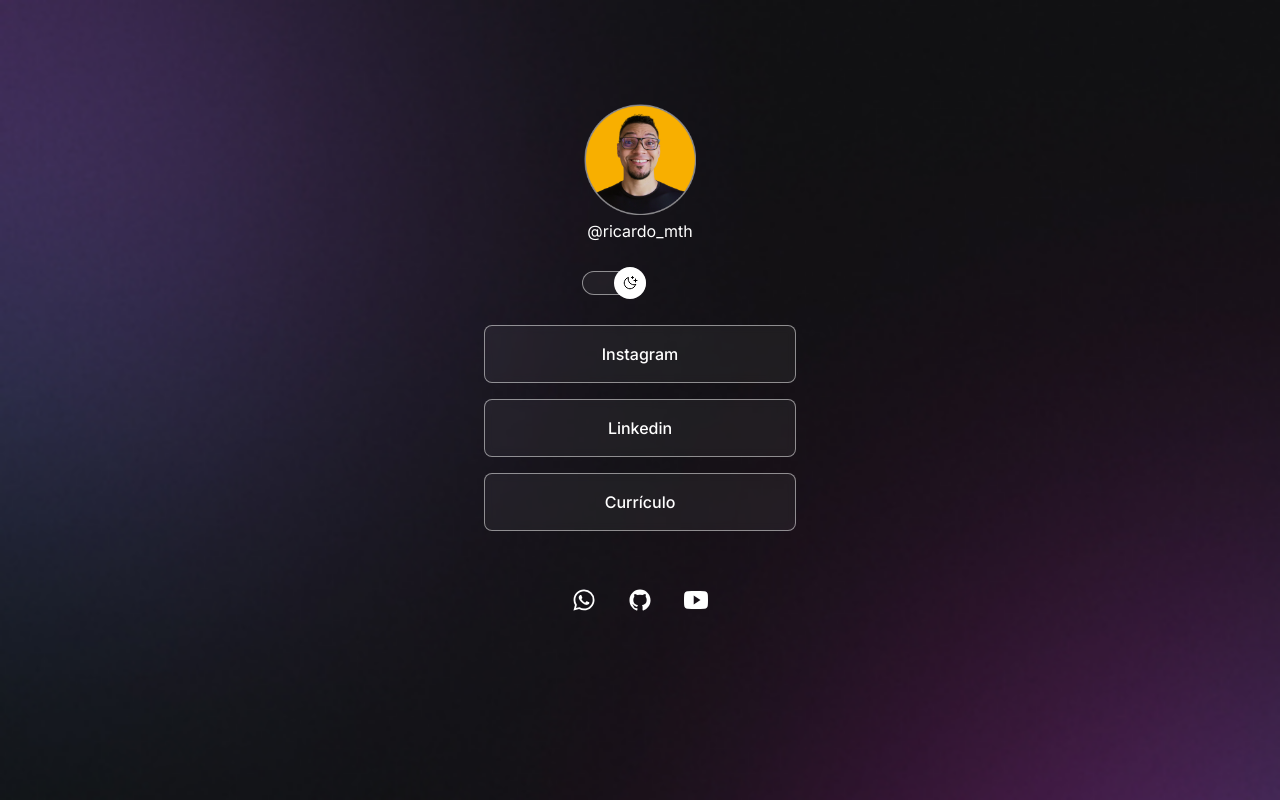
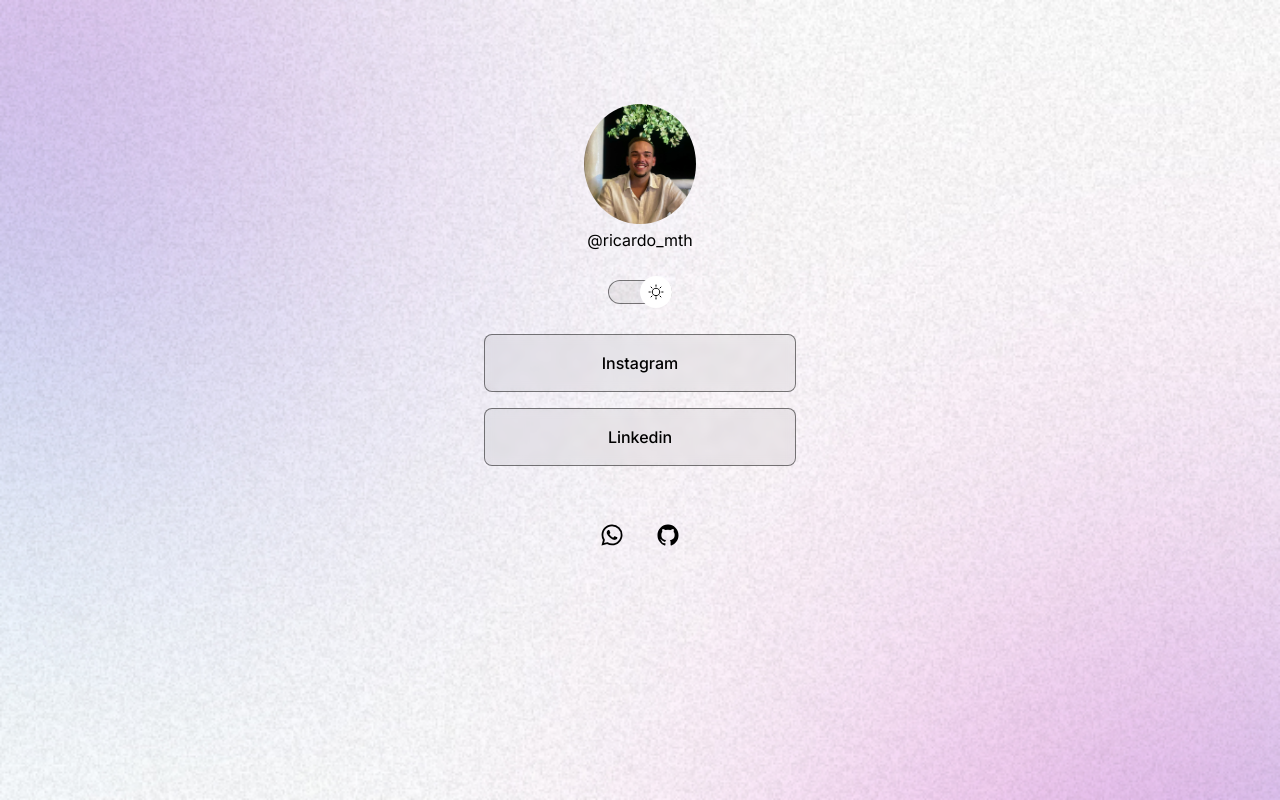
Before and after one commit to RicMTH/Primeiro-projeto, a plain HTML site: page index.html in a window 1280 px wide. Drawn offline with nearby package versions, Linux system fonts and the light colour scheme.

Commit message:
foto modificada e botão centralizado

```diff
--- a/index.html
+++ b/index.html
@@ -1,5 +1,5 @@
 <!DOCTYPE html>
-<html lang="pt-br">
+<html lang="pt-br" class="light">
   <head>
     <link rel="preconnect" href="https://fonts.googleapis.com" />
     <link rel="preconnect" href="https://fonts.gstatic.com" crossorigin />
@@ -17,8 +17,8 @@
       <div id="container">
         <div id="profile">
           <img
-            src="./assets/avatar.png"
-            alt="Foto, avatar Rocketseat, oculos e fundo amarelo"
+            src="./assets/RICARDO - SORRINDO.png"
+            alt="Foto, Ricardo sorrindo"
           />
           <p>@ricardo_mth</p>
         </div>
@@ -41,22 +41,14 @@
               >Linkedin</a
             >
           </li>
-
-          <li>
-            <a href="#" target="_blank">Currículo</a>
-          </li>
         </ul>
         <div id="social-links">
           <a href="https://w.app/o1peYn" target="_blank">
             <ion-icon name="logo-whatsapp"></ion-icon>
           </a>
 
-          <a href="https://w.app/o1peYn" target="_blank">
+          <a href="https://github.com/RicMTH" target="_blank">
             <ion-icon name="logo-github"></ion-icon>
-          </a>
-
-          <a href="https://w.app/o1peYn" target="_blank">
-            <ion-icon name="logo-youtube"></ion-icon>
           </a>
         </div>
       </div>
--- a/style.css
+++ b/style.css
@@ -6,12 +6,11 @@
 /*variavel criada para deixar o site no modo original */
 :root {
   --text-color: white;
-
   --bg-url: url(./assets/bg-mobile.jpg);
   --stroke-color: rgba(255, 255, 255, 0.5);
   --surface-color: rgba(255, 255, 255, 0.05);
   --surface-color-hover: rgba(0, 0, 0, 0.2);
-  --highlight-color: rgba(255, 255, 255, 0.2);
+  --hightlight-color: rgba(255, 255, 255, 0.2);
   --switch-bg-url: url(./assets/moon-stars.svg);
 }
 
@@ -23,6 +22,7 @@
   --bg-url: url(./assets/bg-mobile-light.jpg);
   --stroke-color: rgba(0, 0, 0, 0.5);
   --surface-color: rgba(0, 0, 0, 0.05);
+  --surface-color-hover: rgba(0, 0, 0, 0.2);
   --hightlight-color: rgba(0, 0, 0, 0.1);
   --switch-bg-url: url(./assets/sun.svg);
 }
@@ -47,10 +47,9 @@ body * {
 #container {
   width: 360px; /* definindo a largura do bloco*/
   margin: 80px auto 0px; /* definindo a posicao do bloco*/
-  padding: 0px 24px;
+  padding: 0px 24px; /* preenchimento interno do bloco */
 }
 
-/* profile */
 #profile {
   text-align: center; /* Centralizando o bloco profile que neste caso tratase de uma imagem(ou seja display inline)
   com este comando centralizando a imagem dentro do bloco*/
@@ -60,6 +59,7 @@ body * {
 
 #profile img {
   width: 112px;
+  border-radius: 50%;
 }
 
 #profile p {
@@ -70,7 +70,7 @@ body * {
 #switch {
   position: relative;
   width: 64px;
-  margin: 4px 98px;
+  margin: 4px auto;
 }
 
 /* Switch */
@@ -83,7 +83,7 @@ body * {
   border-radius: 50%;
   position: absolute;
   top: 50%;
-  right: 0;
+  left: 0;
   z-index: 1;
   transform: translateY(-50%);
 }
```
Also changed, not shown: assets/RICARDO - SORRINDO.png (added), 1 other file.
